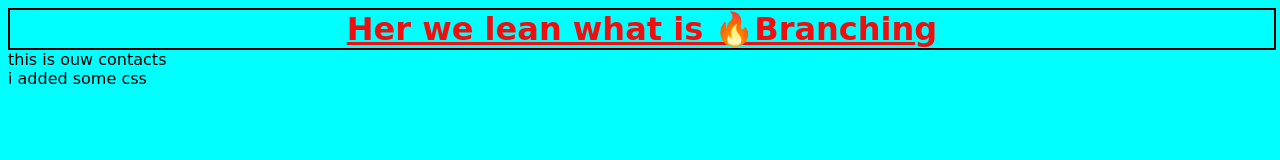
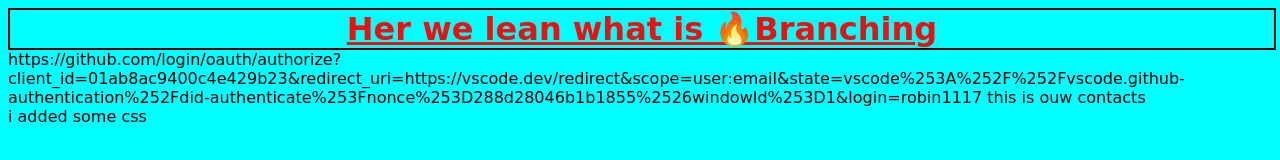
Before and after one commit to robin1117/testingWithGit, a plain HTML site: page index.html in a window 1280 px wide. Drawn offline with Linux system fonts and the light colour scheme.

Commit message:
recommint after try to commit with differnt account

```diff
--- a/index.html
+++ b/index.html
@@ -13,6 +13,7 @@
 
     </main>
     <section>
+        https://github.com/login/oauth/authorize?client_id=01ab8ac9400c4e429b23&redirect_uri=https://vscode.dev/redirect&scope=user:email&state=vscode%253A%252F%252Fvscode.github-authentication%252Fdid-authenticate%253Fnonce%253D288d28046b1b1855%2526windowId%253D1&login=robin1117
         this is ouw contacts
     </section>
     <main>
```
